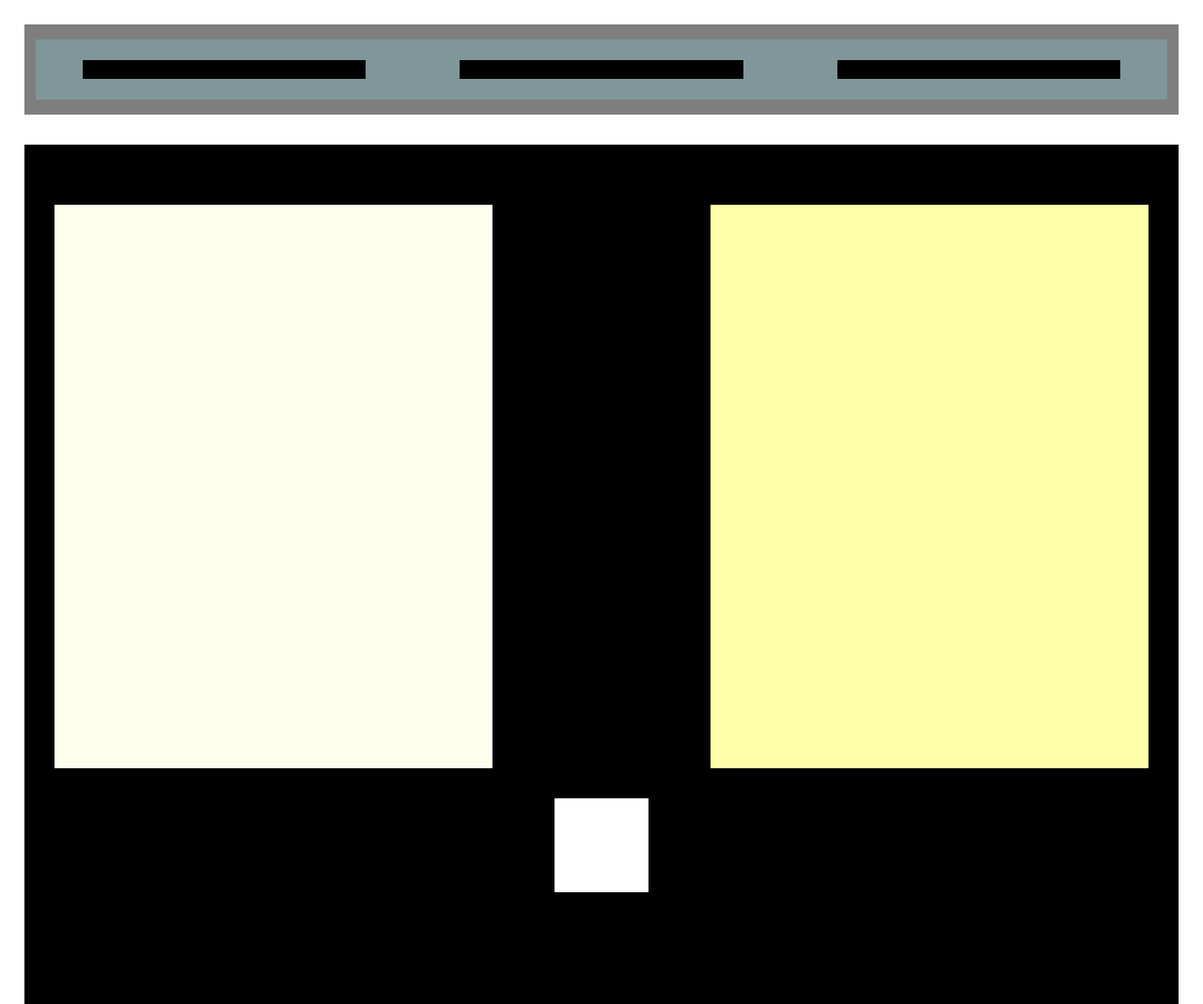
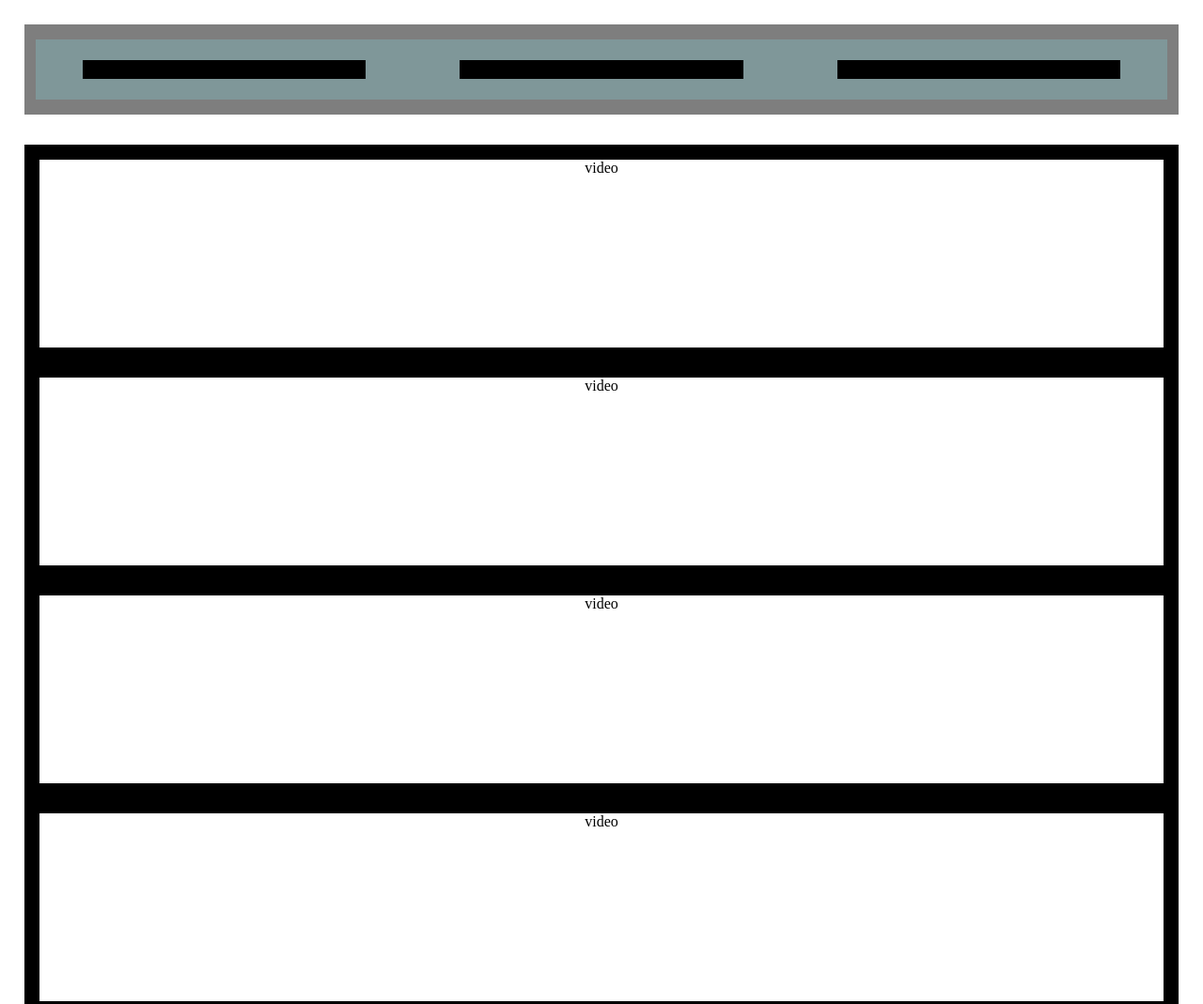
Before and after one commit to ismailbaoud/portfolio, a plain HTML site: page index.html in a window 1280 px wide. Shown: the top 1069 px of the page at 94% size. Drawn offline with Linux system fonts and the light colour scheme.

Commit message:
add the projects section low fidility design

```diff
--- a/index.html
+++ b/index.html
@@ -16,11 +16,20 @@
         </div>
     </nav>
     <main>
-        <div class="start-section">
-            <div class="foto-section"></div>
-            <div class="desc-section"></div>
+        <!-- the section of foto and description about me -->
+        <!-- <div class="start-section">
+            <div class="foto-section">pic</div>
+            <div class="desc-section">text</div>
+        </div> -->
+        <!-- the animation for say to the user he can scrolling to find more details-->
+        <!-- <div class="scrolle-btn"></div> -->
+        <!-- the section of my projects -->
+        <div class="second-section">
+            <div>video</div>
+            <div>video</div>
+            <div>video</div>
+            <div>video</div>
         </div>
-        <div class="scrolle-btn"></div>
     </main>
 </body>
 </html>
--- a/style.css
+++ b/style.css
@@ -30,7 +30,7 @@ body{
 main{
     background: #000;
     width: 100%;
-    height: 1000px;
+    height: 2000px;
     margin-top: 2em;
 }
 .start-section{
@@ -46,12 +46,14 @@ main{
     width: 40%;
     height: 600px;
     background: #FFE;
+    text-align: center;
     margin-top: 4em;
 }
 .desc-section{
     width: 40%;
     height: 600px;
     background: #ffA;
+    text-align: center;
     margin-top: 4em;
 
 }
@@ -62,3 +64,15 @@ main{
     height: 100px;
     width: 100px;
 }
+.second-section{
+    display: grid;
+    grid-template-columns: 1fr;
+
+}
+.second-section > div{
+    width: auto;
+    margin: 1em;
+    height: 200px;
+    background: #FFF;
+    text-align: center;
+}
```
